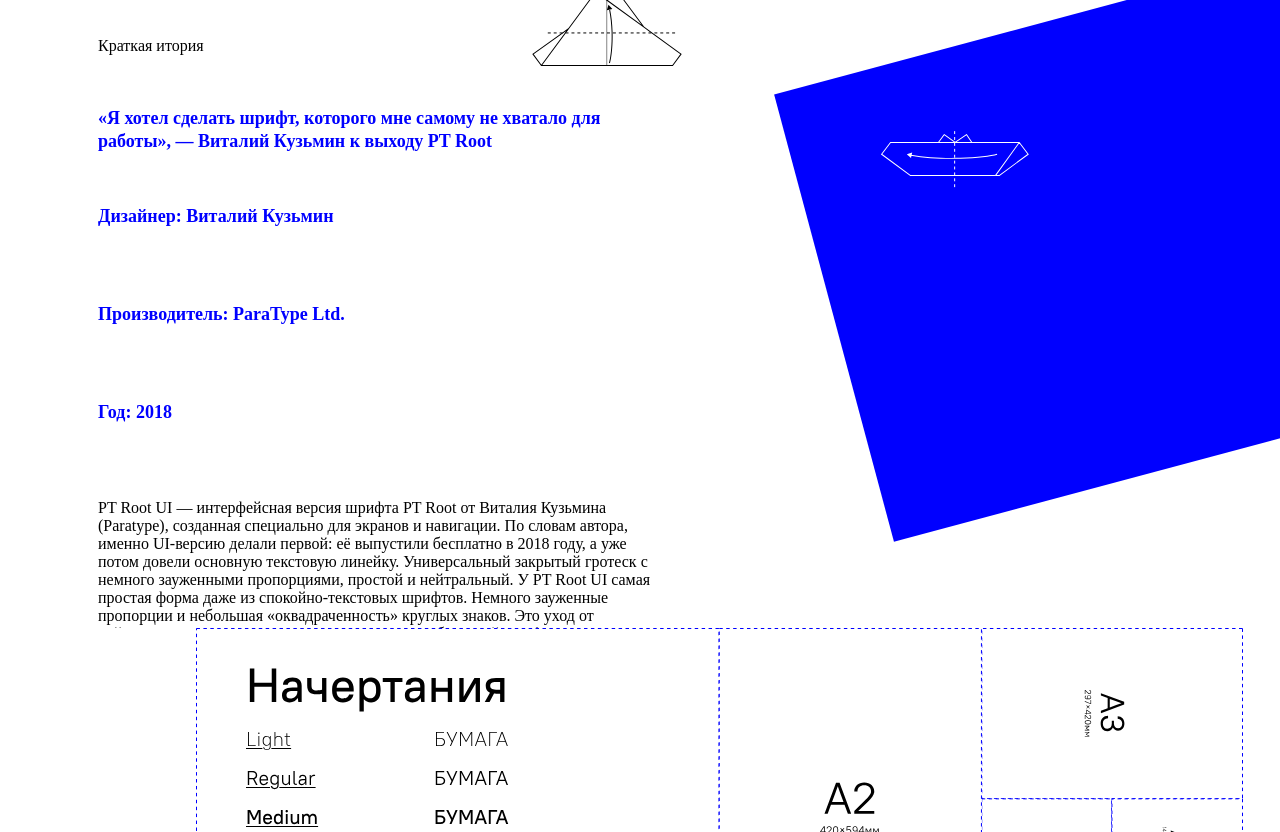
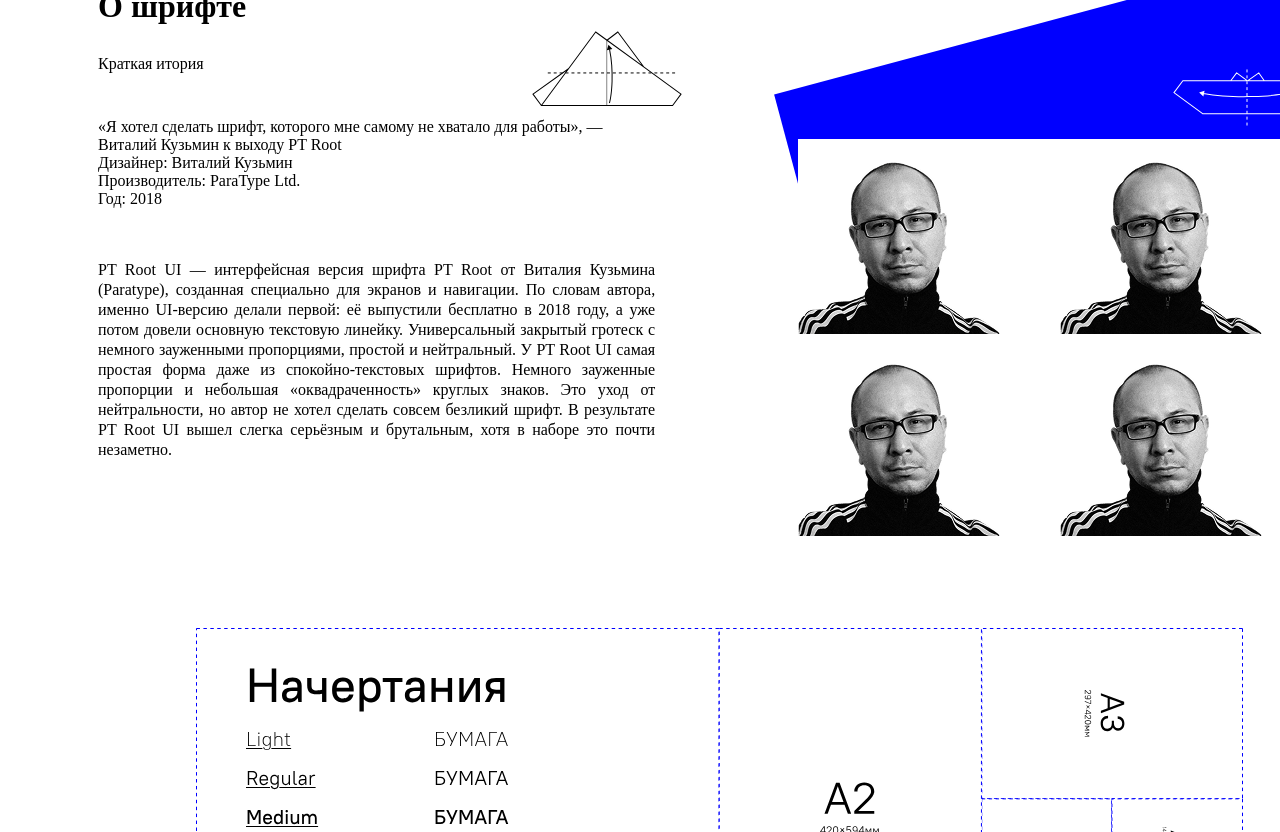
Before and after one commit to ctrl3x/Paper-project, a plain HTML site: page index.html in a window 1280 px wide. Shown: the part 732-1564 px from the top of the page. Drawn offline with Linux system fonts and the light colour scheme.

Commit message:
digits and about sections

```diff
--- a/index.html
+++ b/index.html
@@ -30,28 +30,33 @@
     <div class="container">
         <div class="about">
             <div class="left">
+                <div class="story-lable">
                     <h1>О шрифте</h1>
                     <p>Краткая итория</p>
+                </div>
 
                 <img class="vector mouse2" src="img/origami-steps/mouse2.svg" alt="Иллюстрация оригами летучей мыши 2" role="img" />
 
-                <p class="font-props">
+
+                <div class="class="font-props"">
+                    <p>
                         «Я хотел сделать шрифт, которого мне самому не хватало для работы», — Виталий Кузьмин к выходу PT Root
                     </p>
 
-                <p class="font-props">
+                    <p>
                         Дизайнер: Виталий Кузьмин
                     </p>
 
-                <p class="font-props">
+                    <p>
                         Производитель: ParaType Ltd.
                     </p>
 
-                <p class="font-props">
+                    <p>
                         Год: 2018
                     </p>
+                </div>
 
-                <p>
+                <p class="story">
                     PT Root UI — интерфейсная версия шрифта PT Root от Виталия Кузьмина (Paratype), созданная специально для экранов и
                     навигации. По словам автора, именно UI-версию делали первой: её выпустили бесплатно в 2018 году, а уже потом довели
                     основную текстовую линейку.
@@ -66,10 +71,26 @@
             </div>
 
             <div class="right">
+                <img class="mouse3" src="img/origami-steps/mouse3.svg" alt="третий изгиб оригами">
                 <div class="blue auth">
-                    <img class="mouse3" src="img/origami-steps/mouse3.svg">
                 </div>
 
+                <div class="font-author">
+                    <div class="grid4 white-back">
+                        <div class="item">
+                            <img class="img-auth" src="img/author.png" alt="портрет автора шрифта">
+                        </div>
+                        <div class="item">
+                            <img class="img-auth" src="img/author.png" alt="портрет автора шрифта">
+                        </div>
+                        <div class="item">
+                            <img class="img-auth" src="img/author.png" alt="портрет автора шрифта">
+                        </div>
+                        <div class="item">
+                            <img class="img-auth" src="img/author.png" alt="портрет автора шрифта">
+                        </div>
+                    </div>
+                </div>
             </div>
 
         </div>
@@ -83,7 +104,7 @@
     <!-- символы -->
     <div class="container blue">
         <div class="grid4">
-            <div class="item">
+            <div class="item bordered">
                 <div class="item-content white">
                     <h1 style="word-spacing: 66px;">Поддерживает 124 языка</h1>
                     <p>UI-версия — униширинная, то есть ширина площадки знака в ней остаётся одинаковой во всех четырёх начертаниях.</p>
@@ -91,21 +112,21 @@
                 <img src="img/origami-steps/mouse6.svg" alt="шестой шаг кладывания мыши" class="mouse6">
             </div>
 
-            <div class="item">
+            <div class="item bordered">
                 <div class="item-content white">
                     <h1>—!? Пунктуация</h1>
                     <p>! ¡ ? ¿ @ ( ) [ ] { } « » _ - — × + ÷ ± ~ ≠ ≤ ≥ * ^# § % ‰ & \ | / . , : ; … “ ” ’ ’ № $ € ₴ ₸ ₽</p>
                 </div>
             </div>
 
-            <div class="item">
+            <div class="item bordered">
                 <div class="item-content white">
                     <h1>А—Я Кириллица</h1>
                     <p>Аа Бб Вв Гг Дд Ее Ёё Жж Зз Ии Йй Кк Лл Мм Нн Оо Пп Рр Сс Тт Уу Фф Хх Цц Чч Шш Щщ Ъъ Ыы Ьь Ээ Юю Яя</p>
                 </div>
             </div>
 
-            <div class="item">
+            <div class="item bordered">
                 <div class="item-content white">
                     <h1>A—Z Латиница</h1>
                     <p>Aa Bb Cc Dd Ff Gg Hh Ii Jj Kk Ll Mm Nn Oo Pp Qq Rr Ss Tt Uu Vv Ww Xx Yy Zz</p>
@@ -202,20 +223,35 @@
     <!-- цифры -->
     <div class="container">
         <div class="grid4">
-            <div class="item">
-                <div class="item-content">1</div>
+            <div class="item blue-border">
+                <div class="item-content">
+                    <h2>Дробные числа</h2>
+                    ↉
+                    ⅐⅑⅒⅔⅕⅖⅗⅘⅙⅚⅜⅝⅞⅟
+                </div>
+            </div>
+
+            <div class="item blue-border">
+                <div class="item-content">
+                    <h2>Элементы</h2>
+                    ←↑→↓↔↕↖↗↘↙◆◇❤★✩✧✦☻☺○●◦◊■□▲►▼◄
+                </div>
             </div>
 
             <div class="item">
-                <div class="item-content">2</div>
+                <div class="item-content">
+                    <h1>Цифры</h1>
+                    <p>Цифры максимально простые и нейтральные, со слегка «оквадраченными» округлостями и умеренно узкими пропорциями — в духе
+                    всего семейства.
+                    В крупном кегле выглядят строгими и технологичными, в тексте — не привлекают лишнего внимания и остаются
+                    функциональными.</p>
+                </div>
             </div>
 
-            <div class="item">
-                <div class="item-content">3</div>
-            </div>
+            <img src="img/origami-steps/mouse8.svg" alt="восьмой шаг кладывания мыши" class="mouse8">
 
             <div class="item">
-                <div class="item-content">4</div>
+                <div class="item-content">0 1 2 3 4 5 6 7 8 9</div>
             </div>
         </div>
     </div>
--- a/styles.css
+++ b/styles.css
@@ -54,6 +54,10 @@ html {
 
 .white{
     color: #FFFFFF;
+}
+
+.white-back{
+    background-color: #FFFFFF;
 }
 
 .top-text {
@@ -281,12 +285,46 @@ html {
     align-items: flex-start;
     padding: 0px;
     gap: 52px;
-    isolation: isolate;
 
     position: absolute;
     width: 557.19px;
-    height: 275px;
+    height: 554px;
     left: calc(50% - 557.19px/2 - 343.4px);
+    top: 40px;
+}
+
+.story-lable{
+    display: flex;
+    flex-direction: column;
+    align-items: flex-start;
+    padding: 0px;
+    gap: 30px;
+
+    width: 218px;
+    height: 78px;
+
+    flex: none;
+    order: 0;
+    flex-grow: 0;
+}
+
+.story{
+    width: 557.19px;
+    height: 227px;
+
+    font-family: 'PT Root UI';
+    font-style: normal;
+    font-size: 16px;
+    line-height: 20px;
+
+    leading-trim: both;
+    text-edge: cap;
+    text-align: justify;
+
+    color: #000000;
+    flex: none;
+    order: 2;
+    flex-grow: 0;
 }
 
 .mouse2{
@@ -311,14 +349,29 @@ html {
     transform: rotate(-105deg);
 }
 
+.font-author{
+    display: flex;
+    flex-direction: row;
+    flex-wrap: wrap;
+    align-items: flex-start;
+    align-content: flex-start;
+    padding: 0px;
+    row-gap: 0px;
+
+    position: relative;
+    width: 523.5px;
+    height: 403.02px;
+    left: 798px;
+    top: 191px;
+}
+
 .mouse3{
     position: absolute;
     width: 148.5px;
     height: 58px;
-    left: 279.73px;
-    top: 129.19px;
-
-    transform: rotate(105deg);
+    left: 1173px;
+    top: 120px;
+    z-index: 10;
 }
 
 .mouse6{
@@ -337,6 +390,14 @@ html {
     top: 189px;
 
     transform: matrix(-1, 0, 0, 1, 0, 0);
+}
+
+.mouse8{
+    position: absolute;
+    width: 111.73px;
+    height: 150px;
+    left: calc(50% - 111.73px/2 - 0.13px);
+    top: 468px;
 }
 
 .paper-props{
@@ -385,11 +446,20 @@ html {
 
 
 .item{
+    position: relative;
+}
+
+.bordered{
     border-width: 1px 0px 1px 1px;
     border-style: dashed;
     border-color: #FFFFFF;
     border-top: none;
-    position: relative;
+}
+
+.blue-border{
+    border-width: 1px 1px 1px 1px;
+    border-color: #0000FF;
+    border-style: solid;
 }
 
 .item-content {
```
Also changed, not shown: img/origami-steps/mouse8.svg (added). Lines whose indentation alone changed are shown as unchanged.
